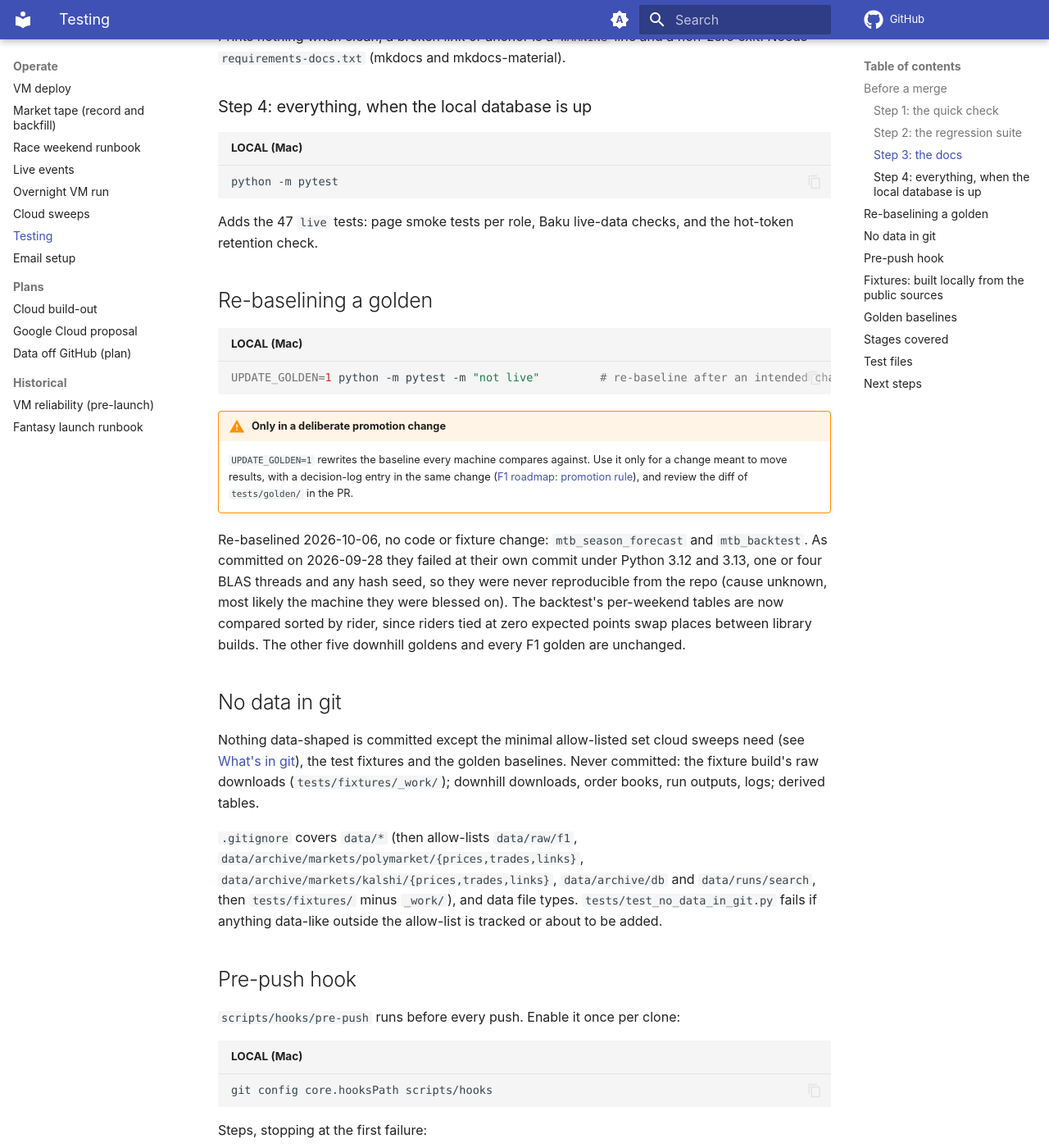
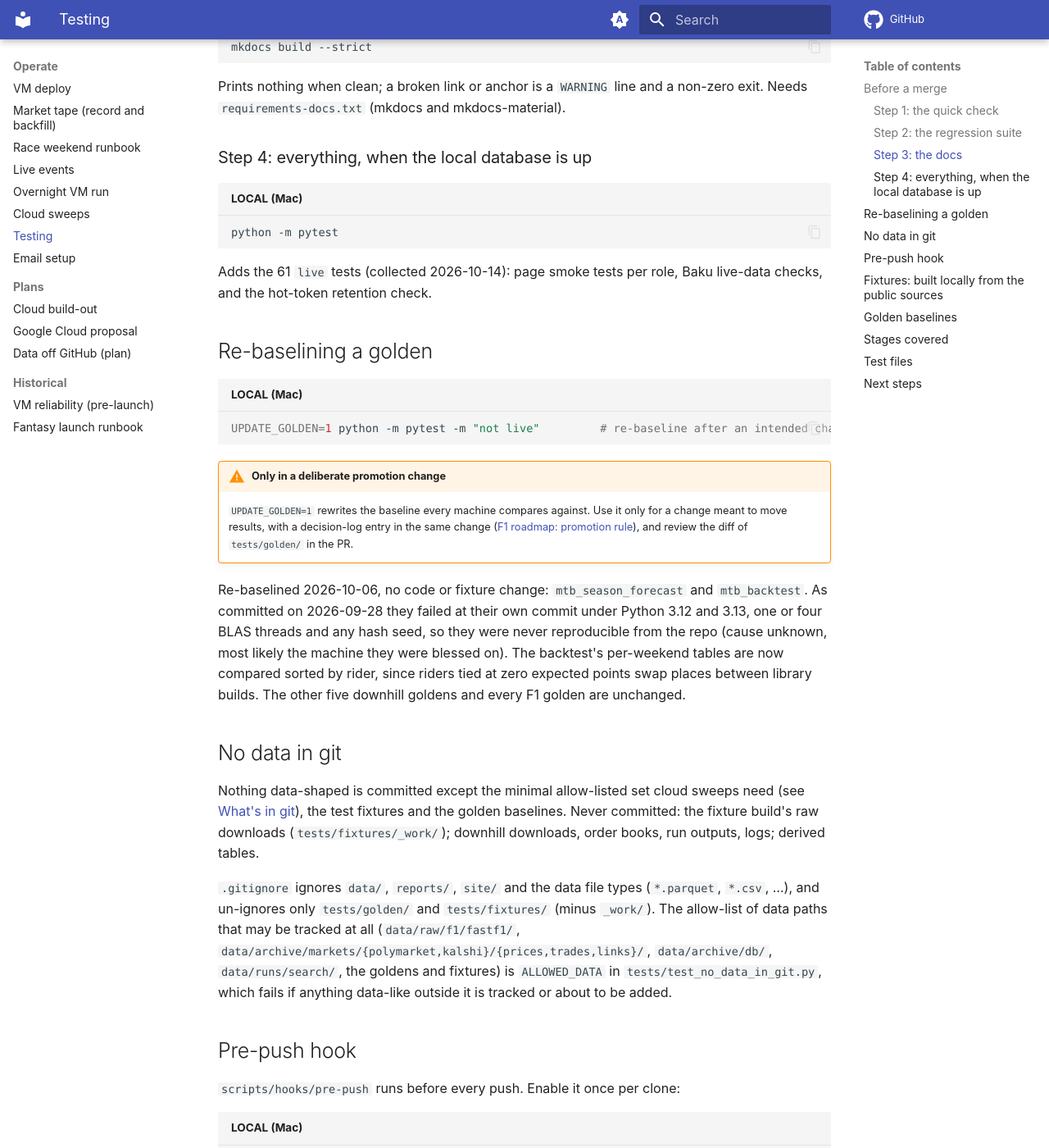
Before and after one commit to lalligagger/racinglines-public, an MkDocs documentation site: the page built from docs/testing.md, in a window 1280 px wide and 1400 px high, scrolled down 1990 px. Shown: the whole window at 82% size. Built offline with MkDocs 1.6.1 and Material for MkDocs 9.7.7, drawn with Linux system fonts in a browser that asks for light colours; comment, search, counter and statistics services are not loaded; some of the changed text lies outside the part shown.

Commit message:
[docs] Review fixes after #183: test counts, data allow-list, remote-access warning (#186)
* [docs] Public docs match the alpha app and the 14 Oct promotion: four tabs and Try the demo, MotoGP for signed-in users, remote and data pull, Polymarket F1 listings back, a current roadmap summary.

Co-Authored-By: Claude Opus 5.5 (1M context) <noreply@anthropic.com>
Claude-Session: https://claude.ai/code/session_01EfKkJPBykdSC8uEs654eAK

* [app] Public /llms.txt and /llms-full.txt (exact paths, from site/), linked in a small note at the bottom of the landing page.

Co-Authored-By: Claude Opus 5.5 (1M context) <noreply@anthropic.com>
Claude-Session: https://claude.ai/code/session_01EfKkJPBykdSC8uEs654eAK

* [docs] Status pages current on 14 Oct: roadmap re-ranked around G1-G3, sports and exchanges refreshed from production's counts, F1 forecast run 9929, market tape and parity status.

Co-Authored-By: Claude Opus 5.5 (1M context) <noreply@anthropic.com>
Claude-Session: https://claude.ai/code/session_01EfKkJPBykdSC8uEs654eAK

* [docs] Material for MkDocs (copy buttons, tabs, dark mode), real command outputs captured on the kart demo (scripts/docs/capture_examples.py), llms.txt and llms-full.txt built from the nav's pages; the VM docs build installs Material when missing.

Co-Authored-By: Claude Opus 5.5 (1M context) <noreply@anthropic.com>
Claude-Session: https://claude.ai/code/session_01EfKkJPBykdSC8uEs654eAK

* [docs] Home, quickstart, CLI, MCP and demo pages in the summary / tabs / steps / real output / next-steps pattern; nav reorganized for readers; quickstart generator embeds captured outputs.

Co-Authored-By: Claude Opus 5.5 (1M context) <noreply@anthropic.com>
Claude-Session: https://claude.ai/code/session_01EfKkJPBykdSC8uEs654eAK

* [docs] Operator runbooks as numbered steps with labelled commands (deploy, tape, race weekend, live events, sweeps, tests); historical pages marked; quickstart sections nest their steps.

Co-Authored-By: Claude Opus 5.5 (1M context) <noreply@anthropic.com>
Claude-Session: https://claude.ai/code/session_01EfKkJPBykdSC8uEs654eAK

* [docs] Review fixes: test counts as collected on 14 Oct (1,552 / 61 live), the data allow-list lives in the test not .gitignore, the terms-pending note on the remote-access bullet, demo pack steps at h3.

Co-Authored-By: Claude Opus 5.5 (1M context) <noreply@anthropic.com>
Claude-Session: https://claude.ai/code/session_01EfKkJPBykdSC8uEs654eAK

---------

Co-authored-by: Claude <noreply@anthropic.com>

````diff
--- a/docs/testing.md
+++ b/docs/testing.md
@@ -9,8 +9,8 @@ Three levels, fastest first:
 | | Command | Checks | Time | Needs |
 |---|---|---|---|---|
 | **Quick check** | `racinglines check` | 21 checks: every pipeline on synthetic data, every data source, the database | ~10 s | nothing downloaded; network and Postgres optional |
-| **Regression suite** | `python -m pytest -m "not live"` | 174 tests: every pipeline stage on pinned F1 and downhill fixtures, compared with golden outputs | ~10 s | Postgres and the fixtures ([how to get them](contributing.md#data-in-this-repository); goldens are in git) |
-| **Everything** | `python -m pytest` | 221 tests, adding 47 live tests on the working database: the web app's pages per role, Baku live data, retention | ~35 s | the working database |
+| **Regression suite** | `python -m pytest -m "not live"` | 1,552 tests (collected 2026-10-14): every pipeline stage on pinned F1 and downhill fixtures compared with golden outputs, plus the rule, connector, replay, signal and web tests | about 7 min on a 2-core cloud container without the fixtures | Postgres and the fixtures ([how to get them](contributing.md#data-in-this-repository); goldens are in git) |
+| **Everything** | `python -m pytest` | 1,613 tests, adding the 61 live tests on the working database: the web app's pages per role, Baku live data, retention | the above plus the live tests | the working database |
 
 - **Pinned:** the test fixtures (2 MB, built from FastF1, ChronoRace and Polymarket) and the golden
   outputs, so every machine compares against the same baseline. The goldens are in git; the fixtures are not in
@@ -74,7 +74,7 @@ Prints nothing when clean; a broken link or anchor is a `WARNING` line and a non
 python -m pytest
 ```
 
-Adds the 47 `live` tests: page smoke tests per role, Baku live-data checks, and the hot-token retention check.
+Adds the 61 `live` tests (collected 2026-10-14): page smoke tests per role, Baku live-data checks, and the hot-token retention check.
 
 ## Re-baselining a golden
 
@@ -100,10 +100,11 @@ Nothing data-shaped is committed except the minimal allow-listed set cloud sweep
 [What's in git](data.md#whats-in-git)), the test fixtures and the golden baselines. Never committed: the fixture
 build's raw downloads (`tests/fixtures/_work/`); downhill downloads, order books, run outputs, logs; derived tables.
 
-`.gitignore` covers `data/*` (then allow-lists `data/raw/f1`, `data/archive/markets/polymarket/{prices,trades,links}`,
-`data/archive/markets/kalshi/{prices,trades,links}`, `data/archive/db` and `data/runs/search`, then `tests/fixtures/`
-minus `_work/`), and data file types. `tests/test_no_data_in_git.py` fails if anything data-like outside the
-allow-list is tracked or about to be added.
+`.gitignore` ignores `data/`, `reports/`, `site/` and the data file types (`*.parquet`, `*.csv`, …), and un-ignores
+only `tests/golden/` and `tests/fixtures/` (minus `_work/`). The allow-list of data paths that may be tracked at all
+(`data/raw/f1/fastf1/`, `data/archive/markets/{polymarket,kalshi}/{prices,trades,links}/`, `data/archive/db/`,
+`data/runs/search/`, the goldens and fixtures) is `ALLOWED_DATA` in `tests/test_no_data_in_git.py`, which fails if
+anything data-like outside it is tracked or about to be added.
 
 ## Pre-push hook
 
@@ -159,7 +160,7 @@ python scripts/fetch_test_fixtures.py --refresh [--f1] [--mtb]   # rarely: rebui
   purpose.
 - **Ingest tests** build `racinglines_test` from the migrations and never touch the live database
   (`TEST_DATABASE_URL` overrides).
-- **Live tests** read the live database and are marked `live` (47 tests): page smoke tests, Baku live-data checks,
+- **Live tests** read the live database and are marked `live` (61 tests on 2026-10-14): page smoke tests, Baku live-data checks,
   and the hot-token retention check.
 
 ## Stages covered
````
Also changed, not shown: README.md (+5 -3 lines), docs/demo.md (+5 -5 lines), docs/index.md (+3 -1 lines).
